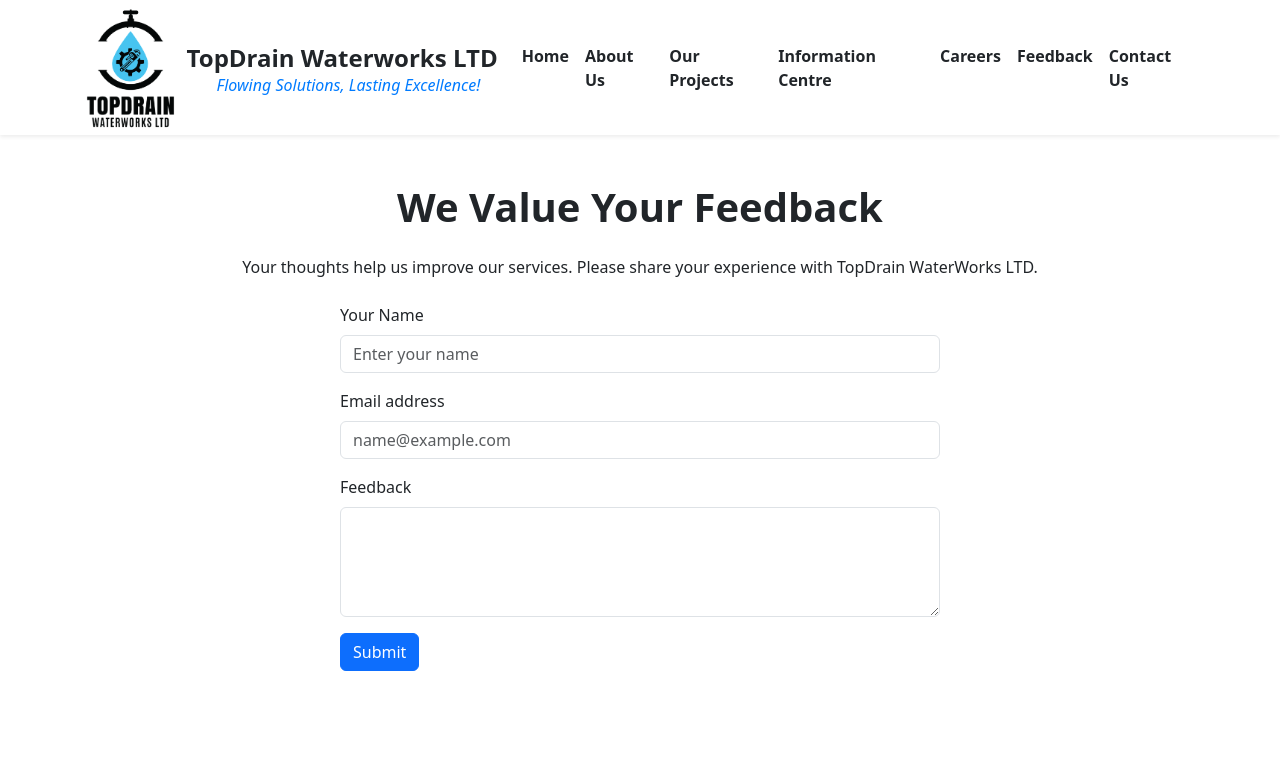
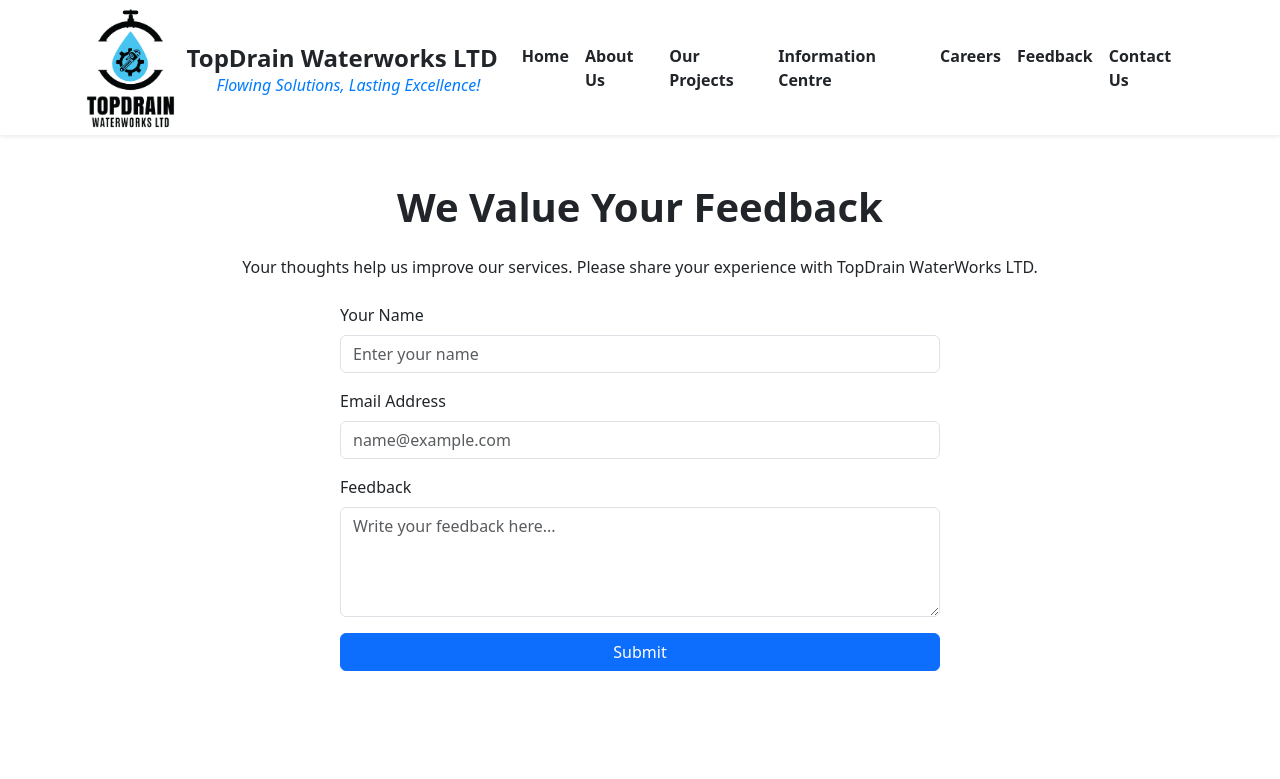
Before and after one commit to MarkBrianK/Top-drain-water-works, a React (Create React App) app: page /feedback in a window 1280 px wide. Shown: the top 779 px of the page. Built offline with nearby package versions, Linux system fonts and the light colour scheme; what @cloudinary/url-gen would draw is missing.

Commit message:
:art: feedback

```diff
--- a/src/Components/Feedback.jsx
+++ b/src/Components/Feedback.jsx
@@ -7,20 +7,52 @@ export default function Feedback() {
       <p className="text-center mb-4">
         Your thoughts help us improve our services. Please share your experience with TopDrain WaterWorks LTD.
       </p>
-      <form className="mx-auto" style={{ maxWidth: "600px" }}>
+
+      <form
+        action="https://formspree.io/f/movwknwp"
+        method="POST"
+        className="mx-auto"
+        style={{ maxWidth: "600px" }}
+      >
         <div className="mb-3">
           <label htmlFor="name" className="form-label">Your Name</label>
-          <input type="text" className="form-control" id="name" placeholder="Enter your name" />
+          <input
+            type="text"
+            className="form-control"
+            id="name"
+            name="name"
+            placeholder="Enter your name"
+            required
+          />
         </div>
+
         <div className="mb-3">
-          <label htmlFor="email" className="form-label">Email address</label>
-          <input type="email" className="form-control" id="email" placeholder="name@example.com" />
+          <label htmlFor="email" className="form-label">Email Address</label>
+          <input
+            type="email"
+            className="form-control"
+            id="email"
+            name="email"
+            placeholder="name@example.com"
+            required
+          />
         </div>
+
         <div className="mb-3">
           <label htmlFor="message" className="form-label">Feedback</label>
-          <textarea className="form-control" id="message" rows="4"></textarea>
+          <textarea
+            className="form-control"
+            id="message"
+            name="message"
+            rows="4"
+            placeholder="Write your feedback here..."
+            required
+          ></textarea>
         </div>
-        <button className="btn btn-primary" type="submit">Submit</button>
+
+        <button type="submit" className="btn btn-primary w-100">
+          Submit
+        </button>
       </form>
     </div>
   );
--- a/src/Data/projects.json
+++ b/src/Data/projects.json
@@ -86,13 +86,13 @@
         "location": "Kinga'ara Road, Lavington, Nairobi",
         "images": [
             "Lavington_9_nvdvpy.jpg",
-            "Lavington_10_ry8nwk.jpg",
-            "Lavington_2_z7mbqx.jpg",
-            "Lavington_4_gazwyd.jpg",
             "Lavington_5_ftjzdc.jpg",
             "Lavington_6_k6hu1x.jpg",
             "Lavington_7_xuipel.jpg",
-            "Lavington_8_z8xzxb.jpg"
+            "Lavington_8_z8xzxb.jpg",
+            "Lavington_4_gazwyd.jpg",
+            "Lavington_10_ry8nwk.jpg",
+            "Lavington_2_z7mbqx.jpg"
         ]
     },
     {
```
